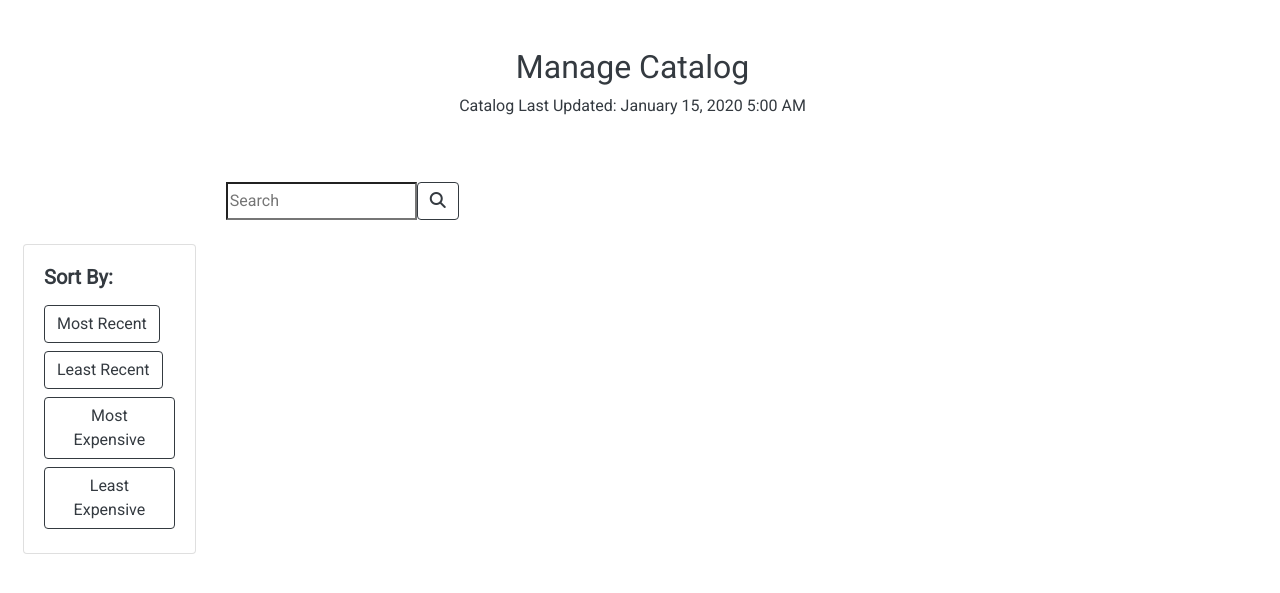
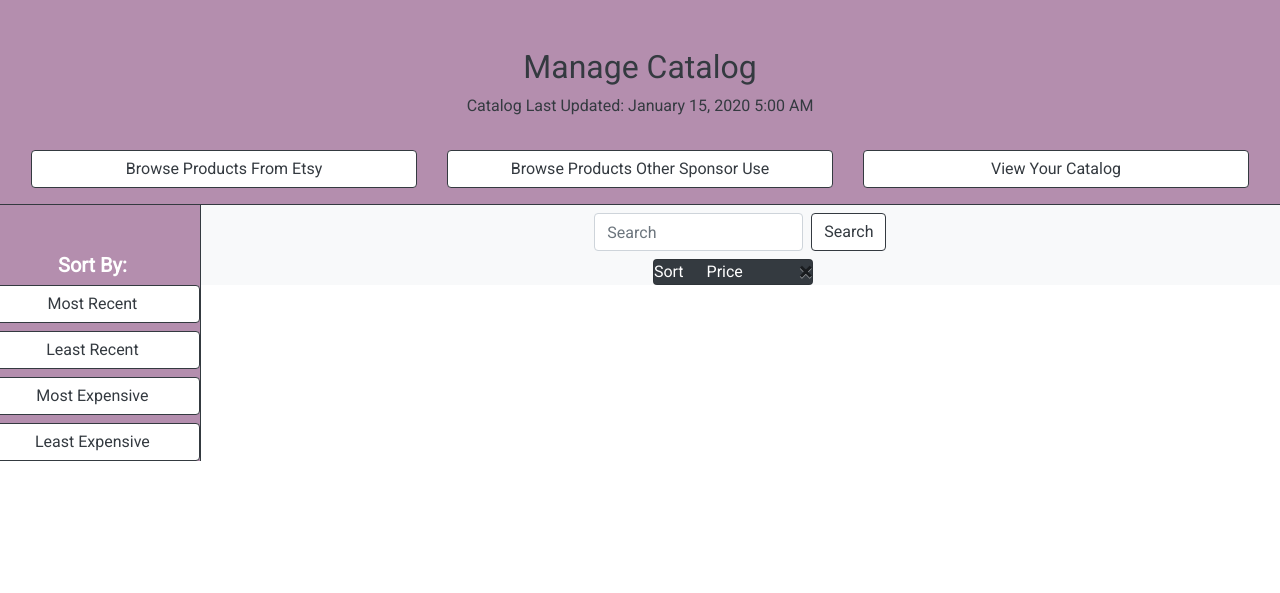
Before and after one commit to mludwig91/CapstoneProject, a Django app: page /catalog/browse in a window 1280 px wide. Shown: the part 56-649 px from the top of the page. Run offline with Django 3.2, Linux system fonts and the light colour scheme; a user stored in the database is signed in; tables that the repository leaves empty hold one stand-in row (values such as "Sample post"); style sheets or scripts are compiled from the project's sources; some libraries are stand-ins or nearby versions.

Commit message:
more sposnor catalog

```diff
--- a/catalog/static/catalog/items.js
+++ b/catalog/static/catalog/items.js
@@ -47,30 +47,106 @@ function getFilters() {
     return filter;
 }
 
+function getEtsyFilters() {
+    var filter="";
+    if (search !== "") {
+        filter = filter + "&keywords=" + search;
+    }
+    return filter;
+}
+
+var tab = "";
+
 
 function getItems() {
+    if (tab === "all") {
+        getAllItems();
+    }
+    else if(tab === "manage") {
+        getSponsorItems();
+    }
+    //etsy
+    else if (tab === "etsy"){
+        getEtsyItems();
+    }
+}
+
+function getAllItems() {
+    $('#item').empty();
+    tab = "all";
     var filter = getFilters();
-    console.log(filter);
     var endpoint = "/catalog/items" + filter;
     $.ajax({
         url : endpoint,
     })
     .done(function(response) {
-        $('#item').empty();
         getItemCards(response);
     });
 }
 
+function getEtsyItems() {
+    $('#item').empty();
+    tab = "etsy";
+    var etsy_url = "https://openapi.etsy.com/v2"
+    var etsy_key = "1a3ofydrsprc5cev28c3vb7l"
+    var filter = getEtsyFilters();
+    var endpoint = etsy_url + '/listings/active.js?' + 'limit=24&includes=Images:1' + filter + '&api_key=' + etsy_key;
+    $.ajax({
+        url: endpoint,
+        dataType: 'jsonp',
+    })
+    .done(function(response) {
+        var items = response.results;
+        getItemCards(items);
+    });
+}
+
+function getSponsorItems() {
+    $('#item').empty();
+    tab = "manage";
+    var endpoint = "/catalog/sponsor-items";
+    $.ajax({
+        url : endpoint,
+    })
+    .done(function(response) {
+        getItemCards(response);
+    });
+}
+
+function getAllSidebar() {
+
+}
+
+
 function getItemCards(items) {
     items.forEach(function(items) {
-        inSponsor(items.api_item_Id)
+        if (tab === "all") {
+            var ID = items.api_item_Id;
+            var image = items.images[0].image_link;
+            var name = items.item_name;
+            var price = items.retail_price;
+        }
+        else if(tab === "manage") {
+            var ID = items.catalog_item.api_item_Id;
+            var image = items.catalog_item.images[0].image_link;
+            var name = items.catalog_item.item_name;
+            var price = items.catalog_item.retail_price;
+        }
+        //etsy
+        else {
+            var ID = items.listing_id;
+            var image = items.Images[0].url_170x135;
+            var name = items.title;
+            var price = parseFloat(items.price);
+        }
+        inSponsor(ID);
         $('#item').append(
-            '<div class="card m-2 col-sm-4" id="' + items.api_item_Id + '" style="max-width: 20rem;"> ' +
+            '<div class="card m-2 col-sm-4" id="' + ID + '" style="max-width: 20rem;"> ' +
             '<div class="card-body text-center">' +
-            '<img class="m-2 mx-auto img-thumbnail" src="' + items.images[0].image_link + '" width="auto" height="auto" />' +
-            '<h5 class="card-title font-weight-bold" data-toggle="tooltip" title="' + items.item_name + '">' + items.item_name.slice(0,30) + '...</h5>' +
-            '<p class="card-text">price: $' + items.retail_price.toFixed(2) + '</p>' +
-            '<input type="button" class="btn change" name="change" id="' + items.api_item_Id + '" value="change" />' +
+            '<img class="m-2 mx-auto img-thumbnail" src="' + image + '" width="auto" height="auto" />' +
+            '<h5 class="card-title font-weight-bold" data-toggle="tooltip" title="' + name + '">' + name.slice(0,30) + '...</h5>' +
+            '<p class="card-text">price: $' + price.toFixed(2) + '</p>' +
+            '<input type="button" class="btn btn-primary change" name="change" id="' + ID + '" value="change" />' +
             '</div></div>'
         );
     });
@@ -87,12 +163,12 @@ function getItemCards(items) {
         .then(function(response) {
             if (Boolean(response.inSponsor)) {
                 $('#'+ID+'.change').val("Add to Catalog");
-                $('#'+ID+'.card').removeClass("active");
+                $('#'+ID+'.card').removeClass("active_card");
 
             }
             else {
                 $('#'+ID+".change").val("Remove from Catalog");
-                $('#'+ID+'.card').addClass("active");
+                $('#'+ID+'.card').addClass("active_card");
 
             }
         })
@@ -119,31 +195,52 @@ var search = "";
 var order = "";
 
 $(document).ready(function() {
-    getItems("");
+    getAllItems("");
 });
 
-$(".last_mod").click(function() {
-    order = "last_modified";
-    getItems();
+function buttonActive(name) {
+    $('.top_group').removeClass("btn-active");
+    $('.'+name).addClass("btn-active");
+}
+
+$(".all").click(function() {
+    buttonActive("all");
+    getAllItems();
 });
 
-$(".last_mod-").click(function() {
-    order = "-last_modified";
-    getItems();
+$(".etsy").click(function() {
+    buttonActive("etsy");
+    getEtsyItems();
 });
 
-$(".price").click(function() {
-    order = "retail_price";
-    getItems();
-});
-
-$(".price-").click(function() {
-    order = "-retail_price";
-    getItems();
-
+$(".manage").click(function() {
+    buttonActive("manage");
+    getSponsorItems();
 });
 
 $("#search").click(function() {
     search = $("#searchbar").focus().val();
     getItems();
 });
+
+
+$(".last_mod").click(function() {
+    order = "last_modified";
+    getAllItems();
+});
+
+$(".last_mod-").click(function() {
+    order = "-last_modified";
+    getAllItems();
+});
+
+$(".price").click(function() {
+    order = "retail_price";
+    getAllItems();
+});
+
+$(".price-").click(function() {
+    order = "-retail_price";
+    getAllItems();
+
+});
--- a/catalog/templates/catalog/browse.html
+++ b/catalog/templates/catalog/browse.html
@@ -10,65 +10,118 @@
 {% block main_content %}
 
 
+
+
+    <div class="container-fluid pt-5 head">
+        <h2 style="text-align:center">Manage Catalog</h2>
+        <p style="text-align:center"> Catalog Last Updated: {{last_update|date:'F j, Y g:i A'}} </p>
+
+        <nav class="navbar navbar-expand-sm pt-3 pb-3">
+            <div class="col-4">
+                <button type="button" name="etsy" class="btn btn-primary btn-block top_group etsy">Browse Products From Etsy</button>
+            </div>
+            <div class="col-4">
+                <button type="button" name="all" class="btn btn-primary btn-block top_group all">Browse Products Other Sponsor Use</button>
+            </div>
+            <div class="col-4">
+                <button type="button" name="manage" class="btn btn-primary btn-block top_group manage">View Your Catalog</button>
+            </div>
+        </nav>
+
+    </div>
+
+
 <!--
 <div class="jumbotron jumbotron-fluid">
 
-    <div class="container-fluid">
-        <h2 style="text-align:center">Manage Catalog</h2>
-        <p style="text-align:center"> Catalog Last Updated: {{last_update|date:'F j, Y g:i A'}} </p>
+                <div class ="card ml-2 mt-2">
+                    <div class="card-body">
+                        <h5 class="card-title font-weight-bold">Sort By:</h5>
+                        <button class="btn btn-primary last_mod-">Most Recent</button>
+                        <button class="btn btn-primary last_mod">Least Recent</button>
+                        <button class="btn btn-primary price-">Most Expensive</button>
+                        <button class="btn btn-primary price">Least Expensive</button>
+                    </div>
+                </div>
+
+
+<div class = "container-fluid mb-5">
+    <div class="row">
+        <div class="col-4">
+            <button type="button" name="etsy" class="btn btn-primary btn-block top_group etsy">Browse Products From Etsy</button>
+        </div>
+        <div class="col-4">
+            <button type="button" name="all" class="btn btn-primary btn-block top_group all">Browse Products Other Sponsor Use</button>
+        </div>
+        <div class="col-4">
+            <button type="button" name="manage" class="btn btn-primary btn-block top_group manage">View Your Catalog</button>
+        </div>
     </div>
-
-    <ul class="nav nav-pills nav-fill">
-        <li class="nav-item">
-        <a class="nav-link" href="#">Browse Products From Etsy</a>
-        </li>
-        <li class="nav-item">
-        <a class="nav-link" href="#">Browse Products Other Sponsor Use</a>
-        </li>
-    </ul>
-
 </div>
+    <button type="button" name="etsy" class="btn btn-primary top_group etsy">Browse Products From Etsy</button>
+    <button type="button" name="all" class="btn btn-primary top_group all">Browse Products Other Sponsor Use</button>
+    <button type="button" name="manage" class="btn btn-primary top_group manage">View Your Catalog</button>
 -->
 
+
+
+
+
+
 <div class = "container-fluid">
+    <div class="row">
 
-<div class="row">
-    <div class="container-fluid m-5 mu-3">
-        <h2 style="text-align:center">Manage Catalog</h2>
-        <p style="text-align:center"> Catalog Last Updated: {{last_update|date:'F j, Y g:i A'}} </p>
-    </div>
-</div>
+        <nav class="container-fluid col-2 sidebar">
+            <div class = "sticky-top pt-5">
+                <h5 class="font-weight-bold" style="text-align:center;">Sort By:</h5>
+                <button class="btn btn-primary btn-block last_mod-">Most Recent</button>
+                <button class="btn btn-primary btn-block last_mod">Least Recent</button>
+                <button class="btn btn-primary btn-block price-">Most Expensive</button>
+                <button class="btn btn-primary btn-block price">Least Expensive</button>
+            </div>
+        </nav>
 
-<div class="row mu-3 mb-3">
-    <div class="container-fluid col-2">
-    </div>
-    <div class="container-fluid col-10 input-group">
-        <input type="search" id="searchbar" placeholder="Search" value="" class=""></input>
-        <button type="button" id="search" class="btn btn-primary">
-        <i class="fas fa-search"></i>
-        </button>
+        <div class="container-fluid col-10">
+
+            <nav class="navbar navbar-expand-sm bg-light">
+                <form class="form-inline my-2 my-lg-0 mx-auto">
+                    <input class= "form-control mr-sm-2" type="search" id="searchbar" placeholder="Search" aria-label="Search"></input>
+                    <button class="btn btn-primary my-2 my-sm-0" type="button" id="search">Search</button>
+                </form>
+            </nav>
+
+            <div class = "sticky-top">
+
+                <div class="container-fluid bg-light">
+                    <div class="row justify-content-center">
+
+                    <div class="card bg-dark"style="color:white; width: 10rem;">
+                        <div class="row no-gutters">
+                            <div class="col-4">
+                                <div class="card-text">Sort</div>
+                            </div>
+                            <div class="col-4">
+                                <div class="card-text">Price</div>
+                            </div>
+                            <div class="col-4">
+                                <button type="button" class="close" aria-label="Close">
+                                    <span aria-hidden="true">&times;</span>
+                                </button>
+                            </div>
+                        </div>
+                    </div>
+
+                </div>
+            </div>
+
+            <div class="row justify-content-center" id="item"></div>
+        </div>
+
     </div>
 </div>
 
 
-<div class="row">
-    <div class="container-fluid col-2">
-        <div class ="card ml-2 mt-2">
-                <div class="card-body">
-                <h5 class="card-title font-weight-bold">Sort By:</h5>
-                <button class="btn last_mod- my-1">Most Recent</button>
-                <button class="btn last_mod my-1">Least Recent</button>
-                <button class="btn price- my-1">Most Expensive</button>
-                <button class="btn price my-1">Least Expensive</button>
-            </div>
-        </div>
-    </div>
-    <div class="container-fluid col-10">
-        <div class="row" id="item"></div>
-    </div>
-</div>
 
-</div>
 {% load static %}
 <script src="{% static 'catalog/items.js' %}"></script>
 
--- a/catalog/views.py
+++ b/catalog/views.py
@@ -71,9 +71,12 @@ def all_items(request):
             company = user.sponsor_company
         else:
             company = user.sponsor_company
-        catalog_item = CatalogItem.objects.filter(api_item_Id=add_ID)[0]
-        if SponsorCatalogItem.objects.filter(sponsor_company=company, catalog_item=catalog_item).exists():
-            return JsonResponse({'inSponsor' : False})
+        if CatalogItem.objects.filter(api_item_Id=add_ID).exists():
+            catalog_item = CatalogItem.objects.filter(api_item_Id=add_ID)[0]
+            if SponsorCatalogItem.objects.filter(sponsor_company=company, catalog_item=catalog_item).exists():
+                return JsonResponse({'inSponsor' : False})
+            else:
+                return JsonResponse({'inSponsor' : True})
         else:
             return JsonResponse({'inSponsor' : True})
 
@@ -127,6 +130,38 @@ def browse(request):
 
     if request.method == 'POST':
         add_ID = json.load(request)['ID']
+
+        #add new instance catalog item
+        if not CatalogItem.objects.filter(api_item_Id=add_ID).exists():
+            url = base_url + '/listings/{}?includes=Images:1&api_key={}'.format(add_ID, key)
+            response = requests.request("GET", url)
+            search_was_successful = (response.status_code == 200)
+            data = response.json()
+            listing_data = data['results'][0]
+
+            listing = CatalogItem.objects.create(api_item_Id=add_ID)
+
+
+            listing.last_updated = timezone.now()
+            listing.last_modified = listing_data['last_modified_tsz']
+            # check if the modfied time has been changed
+            listing.item_name = listing_data['title']
+            listing.item_description = listing_data['description']
+            # ignore foreign currency for now
+            listing.retail_price = float(listing_data['price'])
+            if listing_data['state'] == "active":
+                listing.is_available = True
+            else:
+                listing.is_available = False
+            listing.save()
+
+            images = listing_data['Images']
+            for image in images:
+                if image['rank'] == 1:
+                    main_image = image['url_170x135']
+            CatalogItemImage.objects.create(catalog_item = listing, image_link = main_image)
+
+
         user = UserInformation.objects.get(user=request.user)
         if user.role_name == 'sponsor':
             company = user.sponsor_company
@@ -157,6 +192,7 @@ def browse(request):
 
     return render(request, "catalog/browse.html", context=context)
 
+
 def add_item_to_cart(request, id):
 
     #get user and associate them with an order
--- a/core/static/css/pages/catalog.scss
+++ b/core/static/css/pages/catalog.scss
@@ -42,36 +42,48 @@
         transition: 0.4s;
     }
 
-    .active, .accordion:hover {
+
+    .container-fluid{
+        padding: 0;
+     }
+
+    .head {
+        background-color: $purple;
+        border-bottom: 1px solid;
+        border-bottom-color: $gunmetal;
+    }
+
+
+    .active_card {
         background-color: $purple;
         color: $white;
     }
+
 
     .text-box{
         border: 2px solid $gunmetal;
         border-radius: 4px;
     }
 
-    .btn{
+    .btn-primary{
         border-color: $gunmetal;
         background-color: $white;
         color: $gunmetal;
+    }
+
+    .btn-active {
+        border-color: $gunmetal;
+        background-color: $gunmetal;
+        color: $white;
     }
 
     .row{
         margin-right: 0px;
     }
 
-    .nav-pills .nav-item{
-        background-color: $white;
+    .sidebar {
+        background-color: $purple;
+        color: $white;
+        border-right: 1px solid;
+        border-right-color: $gunmetal;
     }
-
-    .nav-pills a{
-        color: $gunmetal;
-        background-color: $white;
-    }
-
-    .nav-pills a:hover{
-        color: $white;
-        background-color: $purple;
-    }
```
